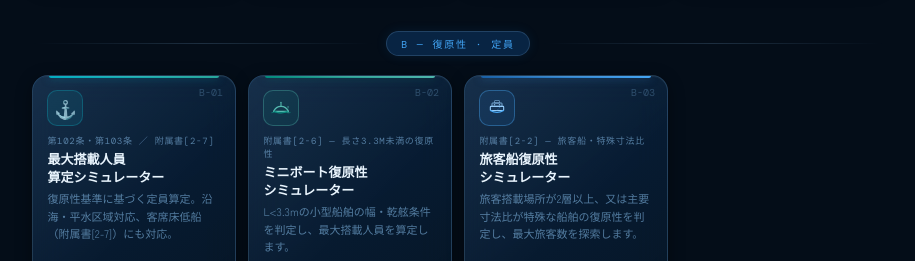
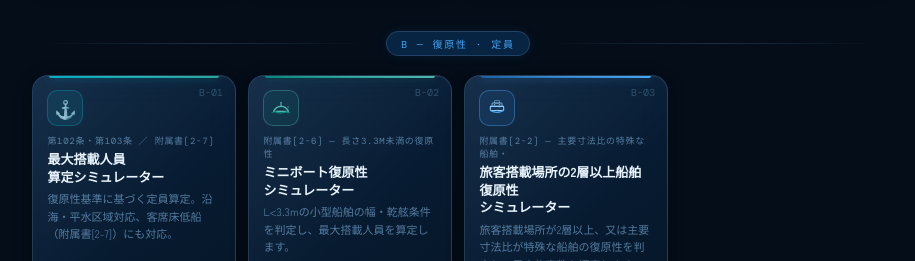
Before and after one commit to itoshiaki2008-coder/portal, a plain HTML site: page index.html in a window 1280 px wide. Shown: the part 840-1101 px from the top of the page, without its empty margins (182-1097 px from the left). Drawn offline with nearby package versions, Linux system fonts and the light colour scheme; no server answers.

Commit message:
Update card details for passenger ship simulator

```diff
--- a/index.html
+++ b/index.html
@@ -542,8 +542,8 @@ h1 {
           </svg>
         </div>
         <div class="card-body">
-          <div class="card-tag">附属書[2-2] ― 旅客船・特殊寸法比</div>
-          <div class="card-title">旅客船復原性<br>シミュレーター</div>
+          <div class="card-tag">附属書[2-2] ― 主要寸法比の特殊な船舶・</div>
+          <div class="card-title">旅客搭載場所の2層以上船舶復原性<br>シミュレーター</div>
           <div class="card-desc">旅客搭載場所が2層以上、又は主要寸法比が特殊な船舶の復原性を判定し、最大旅客数を探索します。</div>
         </div>
         <div class="card-badges"><span class="badge">2層以上デッキ</span><span class="badge">沿海 / 平水区域</span><span class="badge">傾斜試験対応</span></div>
```
